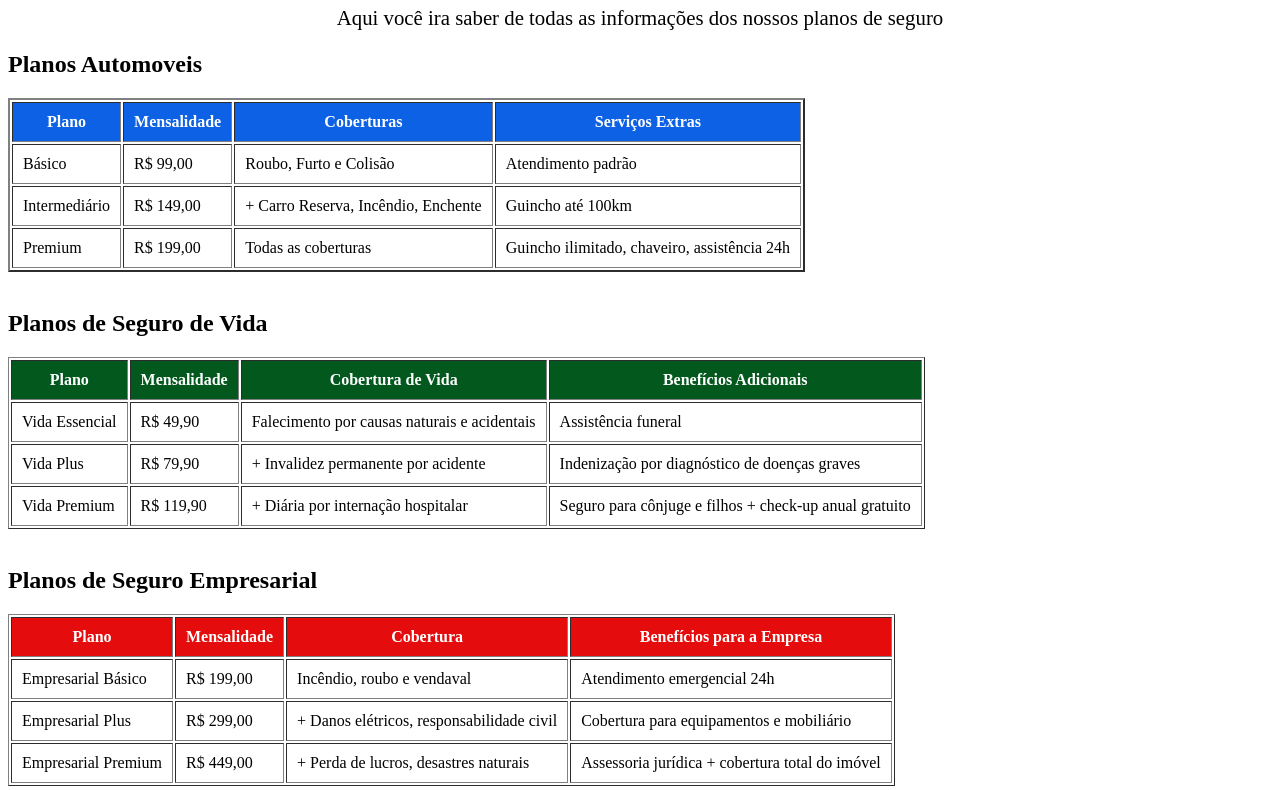
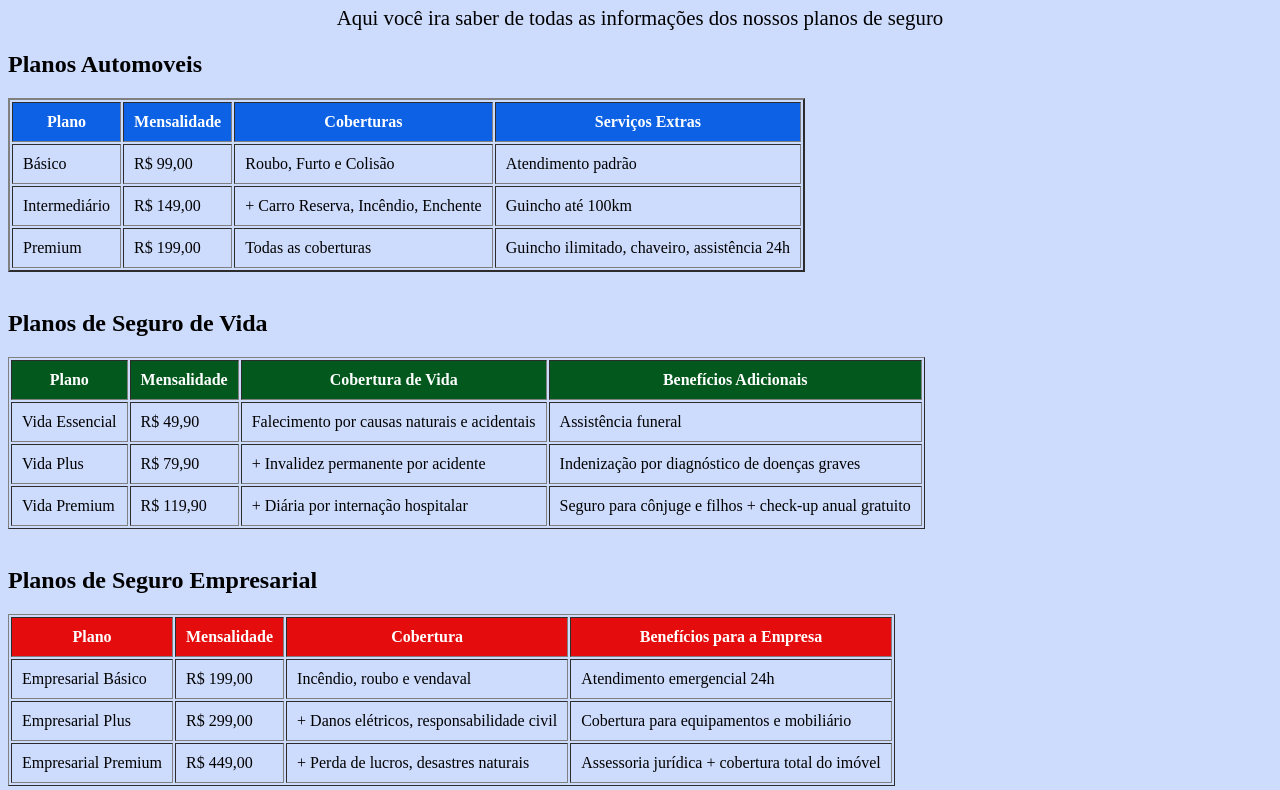
Before and after one commit to Genovese-A/site.github.io, a plain HTML site: page planos.htm in a window 1280 px wide. Shown: the part 130-920 px from the top of the page. Drawn offline with Linux system fonts and the light colour scheme.

Commit message:
Update planos.htm
Pagina de planos pronta (html)

```diff
--- a/planos.htm
+++ b/planos.htm
@@ -11,7 +11,7 @@
         .cortable2{background-color: #03581d; color: white;}
         .rodape {background-color: #0c61e4; font-size: 25px; color: white;}
         .cortable3{background-color: #e40c0c; color: white;}
-
+        body {background-color: #CDDBFC;}
     </style>
 
 <body>
```
